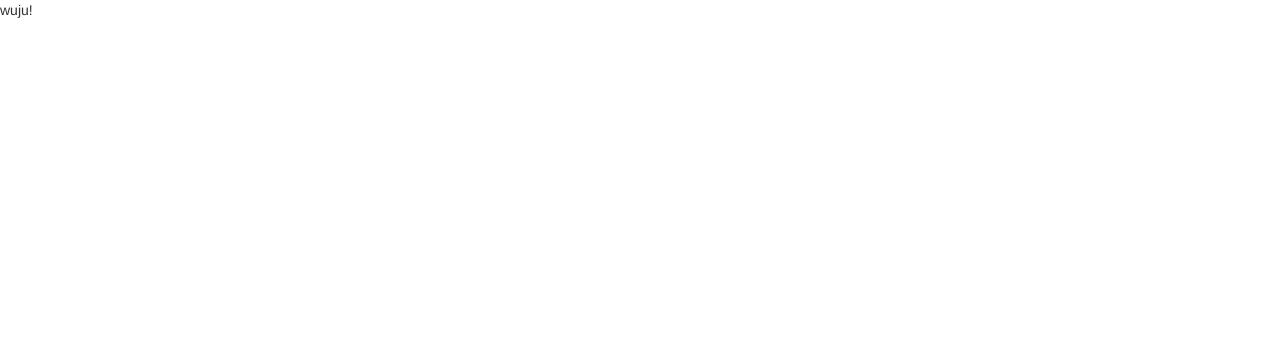
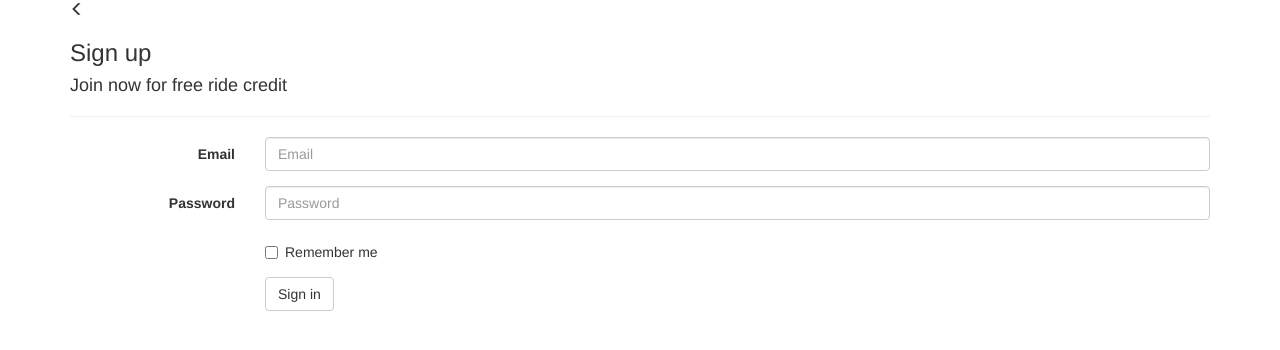
Before and after one commit to JStewardGT/lyft-app, a plain HTML site: page views/register.html in a window 1280 px wide. Drawn offline with Linux system fonts and the light colour scheme.

Commit message:
Estructura html del header del formulario

```diff
--- a/css/register.css
+++ b/css/register.css
@@ -0,0 +1,5 @@
+* {
+    box-sizing: border-box;
+    margin: 0;
+    padding: 0;
+}
--- a/js/register.js
+++ b/js/register.js
@@ -0,0 +1,5 @@
+$(document).ready(function() {
+
+  /* Funcion para animar el logo */
+
+});
--- a/views/register.html
+++ b/views/register.html
@@ -9,7 +9,47 @@
     <title> Register</title>
 </head>
 <body>
-  wuju!
+  <div class="container">
+    <div class="row">
+      <div class="col-xs-12">
+        <div class="form-header">
+          <span class="glyphicon glyphicon-menu-left" aria-hidden="true"></span>
+          <h3>Sign up</h3>
+          <h4>Join now for free ride credit</h4>
+        </div>
+        <hr>
+        <form class="form-horizontal">
+          <div class="form-group">
+            <label for="inputEmail3" class="col-sm-2 control-label">Email</label>
+            <div class="col-sm-10">
+              <input type="email" class="form-control" id="inputEmail3" placeholder="Email">
+            </div>
+          </div>
+          <div class="form-group">
+            <label for="inputPassword3" class="col-sm-2 control-label">Password</label>
+            <div class="col-sm-10">
+              <input type="password" class="form-control" id="inputPassword3" placeholder="Password">
+            </div>
+          </div>
+          <div class="form-group">
+            <div class="col-sm-offset-2 col-sm-10">
+              <div class="checkbox">
+                <label>
+                  <input type="checkbox"> Remember me
+                </label>
+              </div>
+            </div>
+          </div>
+          <div class="form-group">
+            <div class="col-sm-offset-2 col-sm-10">
+              <button type="submit" class="btn btn-default">Sign in</button>
+            </div>
+          </div>
+        </form>
+      </div>
+    </div>
+  </div>
+
   <script src="../vendors/js/jquery-3.2.1.min.js"></script>
   <script type="text/javascript" src="../vendors/bootstrap/js/bootstrap.min.js"></script>
   <script src="../js/register.js"></script>
```
